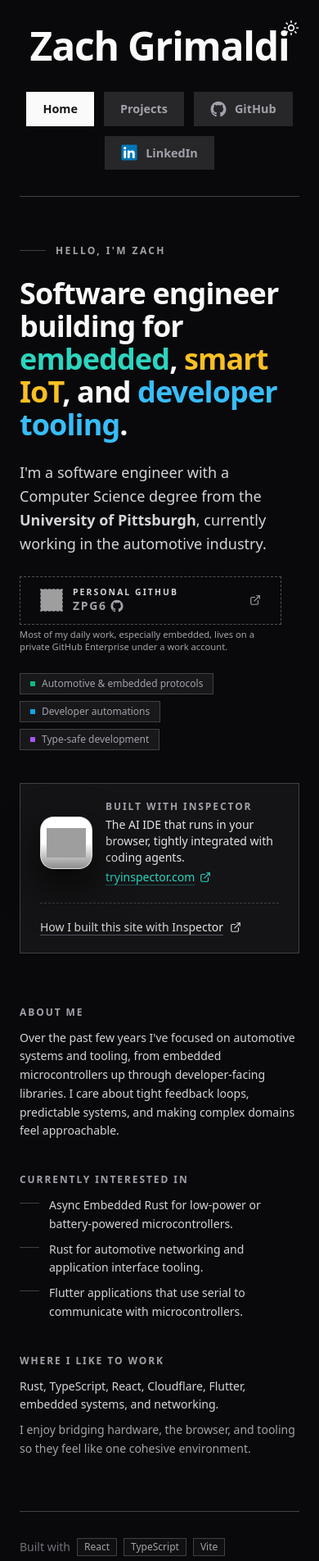
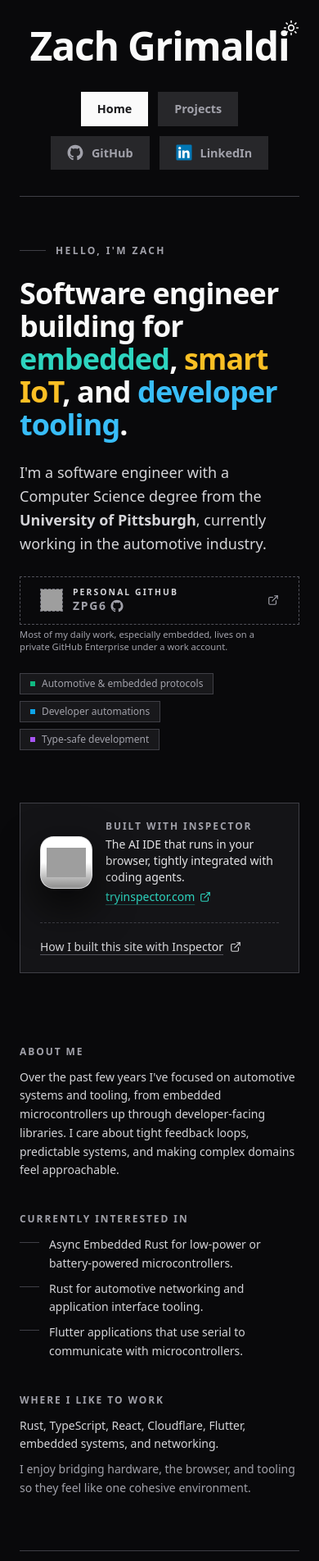
Before and after one commit to zpg6/zpg6-inspector, a React (Vite) app: page / in a window 390 px wide. Shown: the top 1904 px of the page at 82% size. Built offline with nearby package versions, Linux system fonts and the light colour scheme; grey boxes are pictures that could not be loaded.

Commit message:
fix: adjust layout on HomePage for better responsiveness

```diff
--- a/src/App.tsx
+++ b/src/App.tsx
@@ -54,7 +54,8 @@
                 <header className="text-center mb-8">
                     <h1 className="text-5xl font-bold mb-8 tracking-tight">Zach Grimaldi</h1>
 
-                    <nav className="flex items-center justify-center gap-3 flex-wrap">
+                    <nav className="flex flex-col items-center justify-center gap-3 sm:flex-row sm:flex-wrap">
+                        <div className="flex items-center gap-3">
                             <button
                                 onClick={() => setCurrentPage("home")}
                                 className={`px-5 py-2.5 text-[0.9rem] font-semibold transition-colors ${
@@ -75,6 +76,8 @@
                             >
                                 Projects
                             </button>
+                        </div>
+                        <div className="flex items-center gap-3">
                             <a
                                 href={githubLinks.profile}
                                 target="_blank"
@@ -93,6 +96,7 @@
                                 <LinkedInIcon className="w-5 h-5 text-[#0077b5] transition-transform group-hover:scale-110" />
                                 LinkedIn
                             </a>
+                        </div>
                     </nav>
                 </header>
 
--- a/src/pages/HomePage.tsx
+++ b/src/pages/HomePage.tsx
@@ -40,7 +40,7 @@
                         industry.
                     </p>
 
-                    <div className="flex flex-wrap items-start gap-6">
+                    <div className="flex flex-col gap-6 sm:flex-row sm:items-start">
                         <div className="flex flex-col gap-1">
                             <a
                                 href={githubLinks.profile}
@@ -94,7 +94,7 @@
                     </div>
                 </div>
 
-                <div className="relative">
+                <div className="relative my-6 md:my-0">
                     <div className="pointer-events-none absolute inset-0 -z-10">
                         <div className="absolute inset-0 bg-gradient-to-tr from-amber-200/40 via-transparent to-sky-200/40 blur-3xl dark:from-amber-300/20 dark:to-sky-300/20" />
                     </div>
@@ -185,8 +185,8 @@
             </section>
 
             <section className="border-t border-zinc-200 pt-8 text-sm text-zinc-500 dark:border-zinc-700 dark:text-zinc-400">
-                <div className="flex flex-col gap-3 sm:flex-row sm:items-center sm:justify-between">
-                    <div className="flex flex-wrap items-center gap-2">
+                <div className="flex flex-col items-center gap-5 text-center sm:flex-row sm:items-center sm:justify-between sm:gap-3 sm:text-left">
+                    <div className="flex flex-wrap items-center justify-center gap-2 sm:justify-start">
                         <span className="text-zinc-400 dark:text-zinc-500">Built with</span>
                         <span className="border border-zinc-200 bg-zinc-50/50 px-2 py-0.5 text-xs font-medium dark:border-zinc-700 dark:bg-zinc-900/50">
                             React
```
Lines whose indentation alone changed are shown as unchanged.
